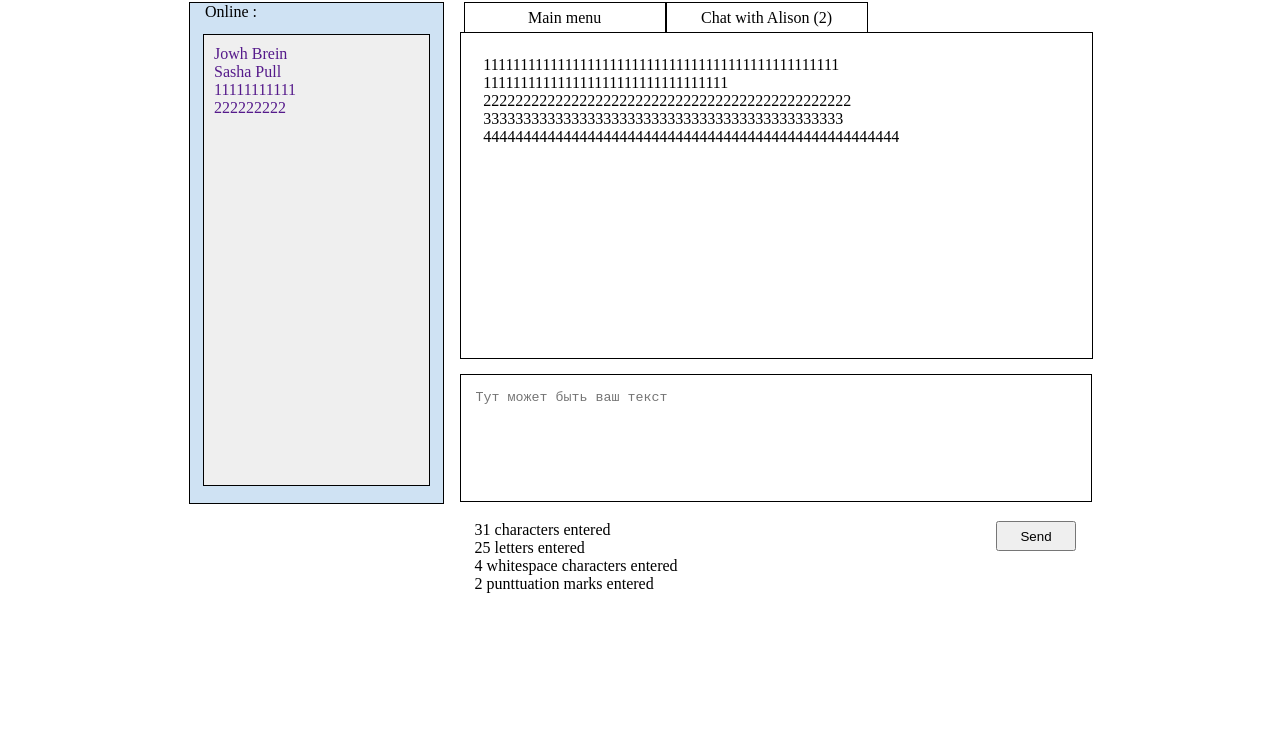
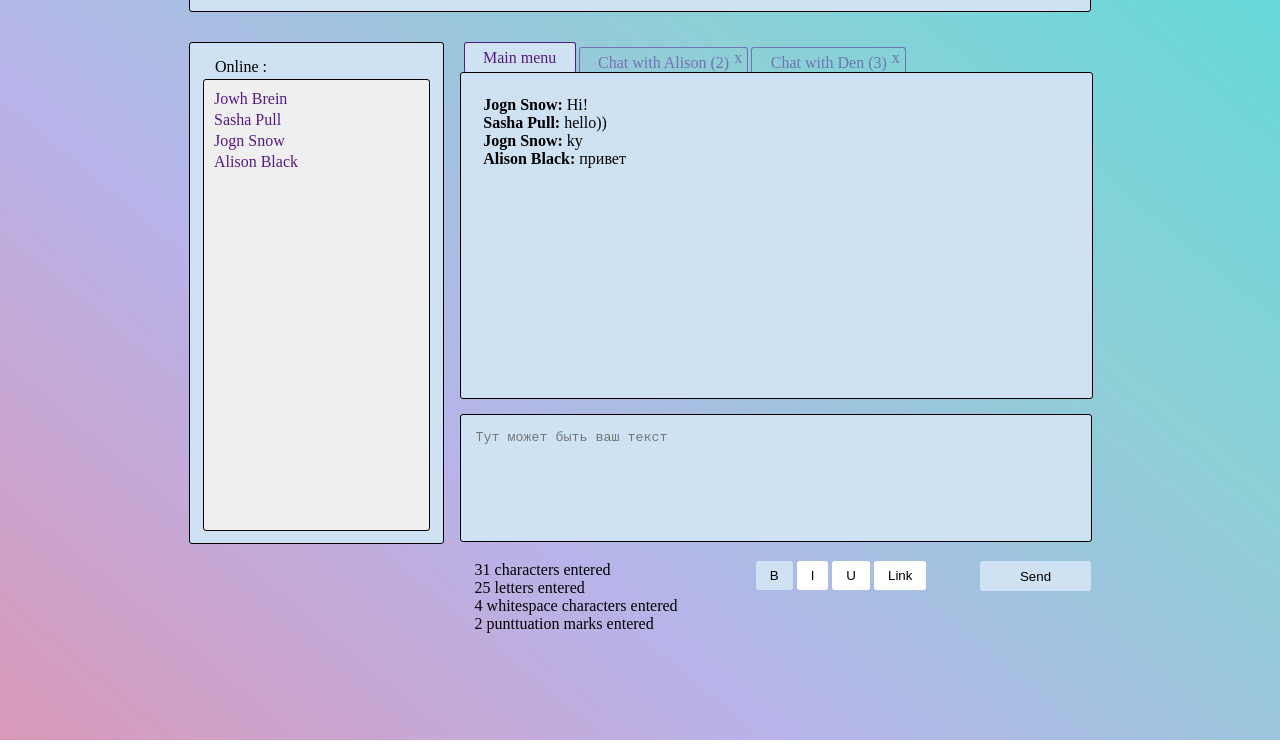
Before and after one commit to Zamay/chat, a plain HTML site: page index.html in a window 1280 px wide. Shown: the part 150-900 px from the top of the page. Drawn offline with Linux system fonts and the light colour scheme.

Commit message:
подправил верстку

```diff
--- a/index.html
+++ b/index.html
@@ -20,45 +20,56 @@
             </div>
             <a href="" class="edit_pers">Edit person info</a><br />
             <a href="" class="privat_mes"> Private massages (3)</a>
-            <h4 class="head_h4">MY CHAT NAME</h4>
+            <h4 class="head_h4">My chat name</h4>
         </div>
 
         <!-- Left bar -->
         <div class="left_bar">
             <p class="online">Online :</p>
             <div class="show_list">
-                <a href="" class="user">Jowh Brein</a><br>
-                <a href="" class="user">Sasha Pull</a><br>
-                <a href="" class="user">11111111111</a><br>
-                <a href="" class="user">222222222</a><br>
+                <ul>
+                    <li><a href="" class="user">Jowh Brein</a></li>
+                    <li><a href="" class="user">Sasha Pull</a></li>
+                    <li><a href="" class="user">Jogn Snow</a></li>
+                    <li><a href="" class="user">Alison Black</a></li>
+                </ul>
             </div>
         </div>
 
         <!-- main -->
         <div class="main">
             <div class="main_head">
-                <div class="tab"> Main menu</div>
-                <div class="tab">Chat with Alison (2)</div>
+                <ul>
+                    <li><a href="" class="tab tab_active">Main menu</a></li>
+                    <li><a href="" class="tab">Chat with Alison (2)<span class="close">x</span></a></li>
+                    <li><a href="" class="tab">Chat with Den (3)<span class="close">x</span></a></li>
+                </ul>
             </div>
             <div class="main_cont">
                 <div class="main_cont_text">
-                    <p>111111111111111111111111111111111111111111111111</p>
-                    <p>111111111111111111111111111111111</p>
-                    <p>2222222222222222222222222222222222222222222222</p>
-                    <p>333333333333333333333333333333333333333333333</p>
-                    <p>4444444444444444444444444444444444444444444444444444</p>
+                    <p><b>Jogn Snow:</b> Hi!</p>
+                    <p><b>Sasha Pull:</b> hello))</p>
+                    <p><b>Jogn Snow: </b> ky</p>
+                    <p><b>Alison Black: </b> привет</p>
                 </div>
             </div>
             <textarea name="" id="" cols="30" rows="10" placeholder = "Тут может быть ваш текст"></textarea>
 
-            <input class="button" type="button" value="Send">
             <div class="info">
                 <p class="info_p">31 characters entered</p>
                 <p class="info_p">25 letters entered</p>
                 <p class="info_p">4 whitespace characters entered</p>
                 <p class="info_p">2 punttuation marks entered</p>
             </div>
+            <div class="format">
+                <button type="button" class="btn form_active">B</button>
+                <button type="button" class="btn">I</button>
+                <button type="button" class="btn">U</button>
+                <button type="button" class="btn">Link</button>
+            </div>
 
+            <!--Отправить-->
+            <button type="button" class="button">Send</button>
         </div>
 
     </div>
--- a/style.css
+++ b/style.css
@@ -1,13 +1,18 @@
+@import url('https://fonts.googleapis.com/css?family=Rochester');
 
 * {
     margin: 0;
     padding: 0;
 }
 
+
+body{
+    background: linear-gradient(40deg, #D999B9, #B8B3E9 ,#8DD0D6, #5CDBDB);
+}
 .container{
     width: 902px;
     min-width: 700px;
-    height: 900px;
+    height: 850px;
     margin: 0 auto;
 }
 
@@ -18,6 +23,8 @@
     padding: 20px;
     margin: 0 auto 30px;
     border: 1px solid;
+    border-radius: 3px;
+    margin-top: 40px;
 }
 
 .online_for,
@@ -29,8 +36,13 @@
 }
 .head_h4{
     float: right;
+    font-family: 'Rochester', cursive;
     font-size: 50px;
+    color: #666;
+    letter-spacing: 2px;
+    text-transform: uppercase;
     margin-top: -55px;
+
 }
 
 .edit_pers{
@@ -45,6 +57,7 @@
     background: #cfe2f3;
     float: left;
     border: 1px solid;
+    border-radius: 3px;
 }
 
 .show_list{
@@ -52,10 +65,20 @@
     margin: 13px;
     padding: 10px 0 10px 10px;
     border: 1px solid;
+    border-radius: 3px;
     background: #efefef;
 }
+.show_list ul{
+    list-style: none;
+}
+.show_list li{
+    margin-bottom: 3px;
+}
+.show_list li:hover {
+    text-decoration: underline;
+}
 .online{
-    padding-left: 15px;
+    margin: 15px 0 -10px 25px;
 }
 .user{
     text-decoration: none;
@@ -73,23 +96,49 @@
     width: 97%;
     height: 30px;
     margin-left: 4px;
+    border-radius: 3px;
+}
+.main_head ul{
+    list-style: none;
+}
+.main_head a{
+    text-decoration: none;
+    padding: 0 3%;
 }
 .tab{
-    width: 200px;
-    height: 30px;
     float: left;
     text-align: center;
     line-height: 30px;
     border-left:1px solid;
     border-top: 1px solid;
     border-right: 1px solid;
+    border-radius: 3px;
+    margin-right: 3px;
+    margin-top: 5px;
+    opacity: 0.50;
+}
+.tab:hover{
+    opacity: 1;
+}
+.tab_active{
+    height: 30px;
+    margin-top: 0;
+    opacity: 1;
+    background: #cfe2f3;
+}
+.close{
+    position: absolute;
+    margin: -5px 0 0 5px;
 }
 .main_cont{
     width: 96%;
     height: 300px;
     padding: 2%;
     border: 1px solid;
+    border-radius: 3px;
     margin-bottom: 15px;
+    background: #cfe2f3;
+    position: relative;
 }
 
 .main_cont_text{
@@ -102,16 +151,41 @@ textarea{
     width: 600px;
     padding: 15px;
     border: 1px solid;
+    border-radius: 3px;
     resize: none;
+    background: #cfe2f3;
 }
 
-.button{
-    float: right;
-    width: 80px;
-    height: 30px;
-    margin: 15px;
-}
 .info{
     float: left;
     margin: 15px;
 }
+.format{
+    float: left;
+    padding-top: 15px;
+    cursor: pointer;
+    margin-left: 10%;
+}
+.btn {
+    border: 0;
+    border-radius: 3px;
+    cursor: pointer;
+    background: #fff;
+    padding: 7px 14px;
+}
+.form_active, .btn:hover, btn:focus{
+    background: #cfe2f3;
+}
+.button{
+    float: right;
+    width: 111px;
+    height: 30px;
+    margin-top: 15px;
+    border: 0;
+    border-radius: 3px;
+    cursor: pointer;
+    background: #cfe2f3;
+}
+.button:hover{
+    background: #fff;
+}
```
